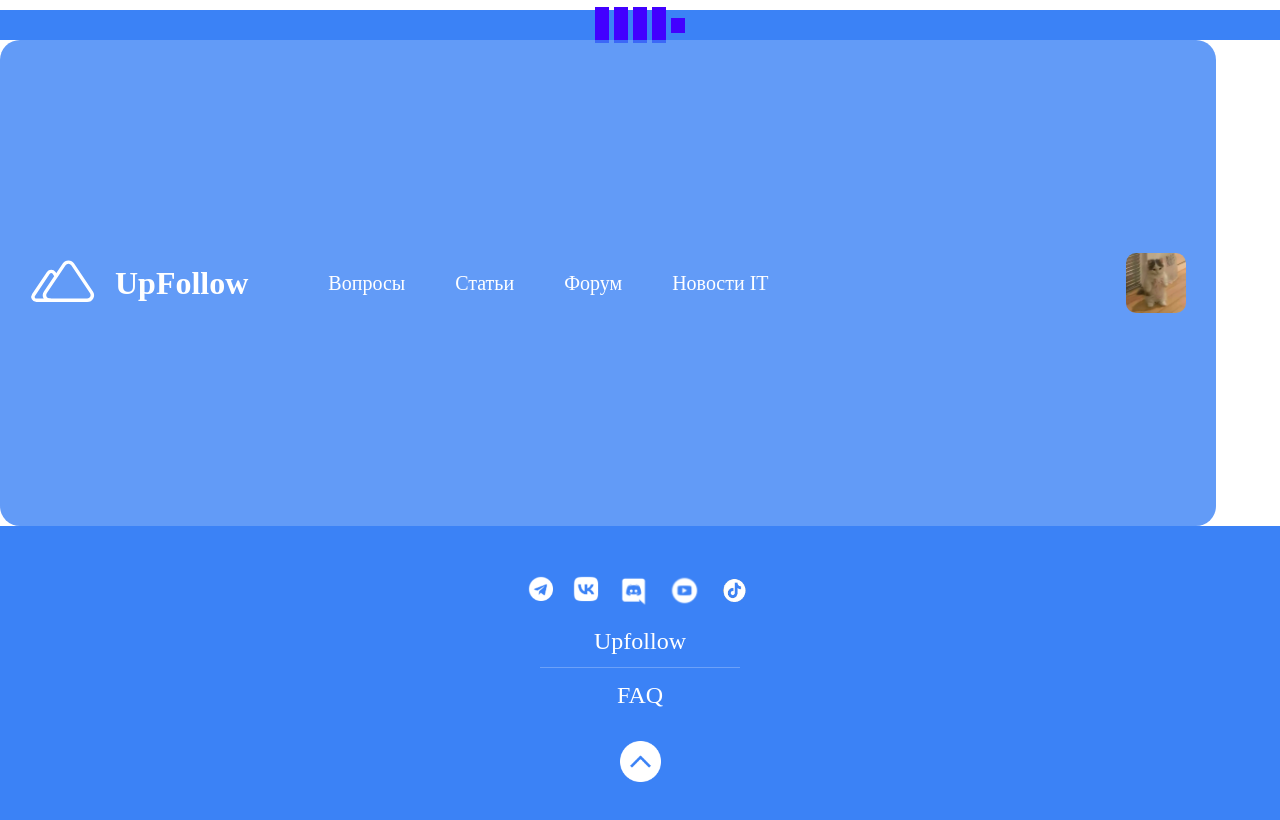
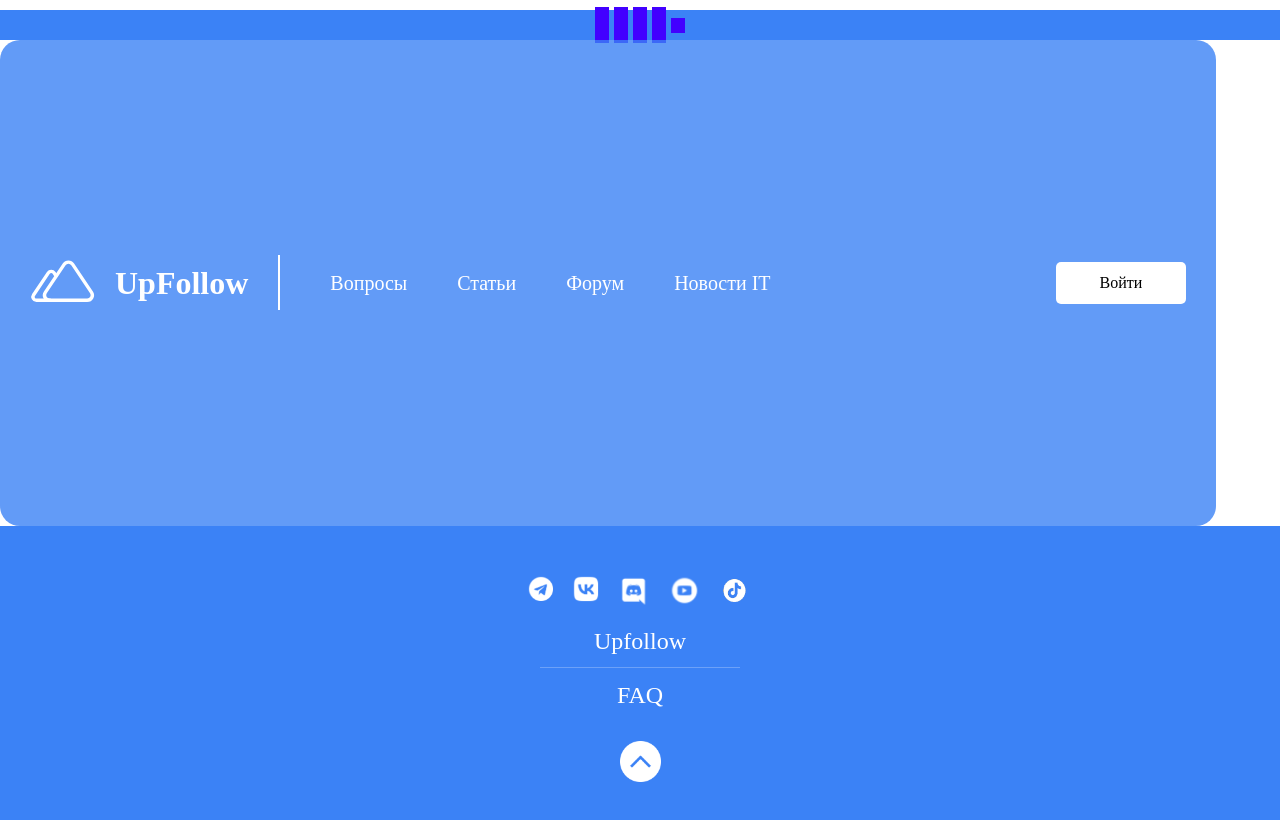
Before and after one commit to OverflowProjectMSP/final, a Vue app in the folder client/: page /editNewNav in a window 1280 px wide. Shown: the top 820 px of the page. Built offline with nearby package versions, Linux system fonts and the light colour scheme; no server answers; a web font is replaced by a local one.

Commit message:
Допил хедера

```diff
--- a/client/src/components/Edit/NewnavBar.vue
+++ b/client/src/components/Edit/NewnavBar.vue
@@ -6,8 +6,8 @@
     <div class="navbar">
         <div class="items">
             <div class="icon-img">
-                <img src="../../assets/Main/uflogo.svg" alt="">
-                <h2>UpFollow</h2>
+                <a href=""><img src="../../assets/Main/uflogo.svg" alt=""></a>
+                <a href=""><h2>UpFollow</h2></a>
             </div>
             <a href="">Вопросы</a>
             <a href="">Статьи</a>
@@ -15,8 +15,8 @@
             <a href="">Новости IT</a>
         </div>
         <div class="enter">
-            <button class="d-none">Войти</button>
-            <a class="" href=""><img src="../../assets/Main/hebber.png" alt=""></a>
+            <button class=""><span>Войти</span></button>
+            <a class="d-none" href=""><img src="../../assets/Main/hebber.png" alt=""></a>
         </div>
     </div>
 </template>
@@ -27,6 +27,7 @@
     display: flex;
     justify-content: space-between;
     align-items: center;
+
 
     padding: 0 30px 0 30px;
 
@@ -39,9 +40,6 @@
 
 }
 
-.RouterView {
-    min-height: 0 !important;
-}
 
 .items {
     display: flex;
@@ -59,6 +57,12 @@
     color: #fff;
     font-size: 20px;
     font-weight: 500;
+    transition: 200ms;
+
+}
+
+.items a:hover {
+    opacity: 0.7;
 }
 
 h2 {
@@ -72,26 +76,96 @@ h2 {
     align-items: center;
     gap: 15px;
 
-    margin-right: 30px;
+
+    border-right: 2px solid #fff;
+
+    padding-right: 30px;
 }
 
-.enter {
+.icon-img a:hover {
+    opacity: 0.8 !important;
 }
 
-.enter button {
+.enter button{
     width: 130px;
-    height: 50px;
-    font-size: 20px;
+    border-radius: 5px;
 
-    border: none;
-    border-radius: 8px;
+  background: linear-gradient(0deg, rgba(255,255,255,1) 0%, rgba(255,255,255,1) 100%);
+  line-height: 42px;
+  padding: 0;
+  border: none;
+  position: relative;
+  transition: all 300ms;
+}
+.enter button span {
+  position: relative;
+  display: block;
+  width: 100%;
+  height: 100%;
+  font-weight: 500;
+}
+.enter button:before,
+.enter button:after {
+  position: absolute;
+  content: "";
+  right: 0;
+  bottom: 0;
+  background: rgba(255,255,255,1);
 
-    background-color: #fff;
+  transition: all 0.3s ease;
 }
+.enter button:before{
+   height: 0%;
+   width: 2px;
+}
+.enter button:after {
+  width: 0%;
+  height: 2px;
+}
+.enter button:hover{
+  color: rgba(255,255,255,1);
+  background: transparent;
+  font-weight: 500;
+}
+.enter button:hover:before {
+  height: 100%;
+}
+.enter button:hover:after {
+  width: 100%;
+}
+.enter button span:before,
+.enter button span:after {
+  position: absolute;
+  content: "";
+  left: 0;
+  top: 0;
+  background: rgba(255,255,255,1);
+  transition: all 0.3s ease;
+}
+.enter button span:before {
+  width: 2px;
+  height: 0%;
+}
+.enter button span:after {
+  height: 2px;
+  width: 0%;
+}
+.enter button span:hover:before {
+  height: 100%;
+}
+.enter button span:hover:after {
+  width: 100%;
+}
+
 
 .enter img {
     width: 60px;
     border-radius: 10px;
+    transition: 200ms;
+}
+
+.enter img:hover {
+    filter: brightness(85%);
 }
 
 </style>
--- a/client/src/components/Main/MainComp.vue
+++ b/client/src/components/Main/MainComp.vue
@@ -4,6 +4,7 @@ import PageCenter from './PageCenter.vue';
 import PageEnd from './PageEnd.vue';
 import ScrollBarComp from './ScrollBarComp.vue';
 import HeaderComp from '../ReuseComponets/HeaderComp.vue';
+import NewHeader from '../Edit/NewnavBar.vue'
 export default {
     components: {
         HeaderComp,
@@ -11,12 +12,13 @@ export default {
         PageStart,
         PageEnd,
         ScrollBarComp,
+        NewHeader,
     },
 }
 </script>
 
 <template>
-<HeaderComp />
+    <!-- <HeaderComp /> -->
 <PageStart/>
 <PageCenter/>
 <PageEnd/>
--- a/client/src/components/Main/PageStart.vue
+++ b/client/src/components/Main/PageStart.vue
@@ -1,7 +1,11 @@
 <script>
 import axios from 'axios';
+import NewHeader from '../Edit/NewnavBar.vue'
 
 export default {
+    components: {
+        NewHeader,
+    },
     data() {
         return {
             isL: true
@@ -27,6 +31,7 @@ export default {
 <template>
     <div class="pagestart">
         <div class="greetings">
+            <NewHeader class="NewHeader" />
             <h1 class="title">Форум по <span style="color: #2D72D9;">программированию</span></h1>
             <p class="title-desc">Здесь вы можете задать свой вопрос и вам обязательно <br> на него ответят!</p>
             <a href="/SignUp" v-if='isL'><button class="btn-join user-select-none">Присоединиться</button></a>
@@ -51,10 +56,14 @@ body {
     margin: 5px;
 }
 
+.NewHeader {
+    margin-top: -280px;
+}
+
 .greetings {
     display: flex;
     width: 100%;
-    height: 100%;
+    height: 80vh;
 
     justify-content: center;
 
@@ -63,7 +72,6 @@ body {
     display: flex;
     flex-direction: column;
     align-items: center;
-    height: 600px;
     background-image: url(../../assets/Main/mountainsjpeg.jpeg);
     background-size: cover;
     background-repeat: no-repeat;
```
